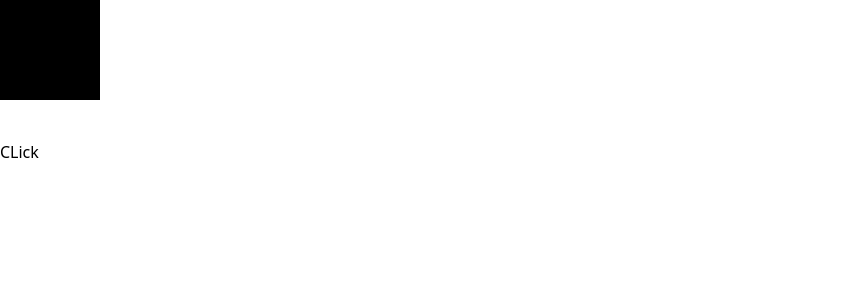
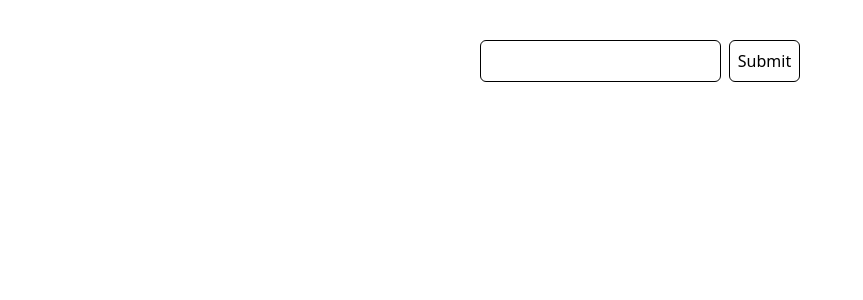
Before and after one commit to powerfultraveling/react-base, a React (Vite) app: page / in a window 1280 px wide. Shown: the top 300 px of the page, without its empty margins (0-863 px from the left). Built offline with nearby package versions, Linux system fonts and the light colour scheme.

Commit message:
added fetch method; add style

```diff
--- a/package.json
+++ b/package.json
@@ -10,6 +10,7 @@
     "preview": "vite preview"
   },
   "dependencies": {
+    "axios": "^1.6.2",
     "react": "^18.2.0",
     "react-dom": "^18.2.0"
   },
--- a/src/App.tsx
+++ b/src/App.tsx
@@ -1,31 +1,30 @@
-import { AnimalType } from "./libs/enum";
-import { useState } from "react";
-import AnimalFigure from "./components/AnimalFigure";
+import { useState, useMemo } from "react";
+
+import SearchForm from "./components/SearchImage/SearchForm";
+import ImageList from "./components/SearchImage/ImageList";
+
+import fetchImage from "./libs/support/fetchImage";
 
 function App() {
-  const [animals, setAnimals] = useState([]);
-  const animalTypes = [AnimalType.CAT, AnimalType.COW, AnimalType.BIRD];
+  const [images, setImages] = useState([]);
+  const normalizedImages = useMemo(() => {
+    return images.map(({ id, urls }) => ({ id, url: urls.small }));
+  }, [images]);
 
-  function addAnimal() {
-    const randomAnimal =
-      animalTypes[Math.floor(Math.random() * animalTypes.length)];
+  async function searchImage(term: string) {
+    const images = await fetchImage(term);
 
-    setAnimals([...animals, randomAnimal]);
+    console.log("image", images.results);
+
+    setImages(images.results);
   }
-
   return (
-    <>
-      {animals}
-      <div className="head bg-black w-10 h-10"></div>
-      <div>
-        <button onClick={addAnimal} className="mb-20 pt-10">
-          CLick
-        </button>
+    <div className="py-10">
+      <div className="flex justify-center mb-10">
+        <SearchForm handleSubmit={searchImage} />
       </div>
-      {animals.map((animal) => (
-        <AnimalFigure type={animal} />
-      ))}
-    </>
+      <ImageList images={normalizedImages} />
+    </div>
   );
 }
 
--- /dev/null
+++ b/src/components/SearchImage/ImageCard.tsx
@@ -0,0 +1,12 @@
+interface Props {
+  image: {
+    id: string;
+    url: string;
+  };
+}
+
+function ImageCard({ image }: Props) {
+  return <img className="mb-2 rounded-md" src={image.url} />;
+}
+
+export default ImageCard;
--- /dev/null
+++ b/src/components/SearchImage/ImageList.tsx
@@ -0,0 +1,14 @@
+import ImageCard from "./ImageCard";
+import type { Image } from "../../libs/types";
+
+interface Props {
+  images: Image[];
+}
+
+function ImageList({ images }: Props) {
+  const imageCards = images.map((image) => <ImageCard image={image} />);
+
+  return <div className="columns-2 md:columns-3 px-10">{imageCards}</div>;
+}
+
+export default ImageList;
--- /dev/null
+++ b/src/components/SearchImage/SearchForm.tsx
@@ -0,0 +1,35 @@
+import { useState } from "react";
+import type { ChangeEvent, FormEvent } from "react";
+
+interface Props {
+  handleSubmit: (term: string) => void;
+}
+
+function SearchForm({ handleSubmit }: Props) {
+  const [term, setTerm] = useState("");
+
+  function onSubmit(e: FormEvent) {
+    e.preventDefault();
+
+    handleSubmit(term);
+  }
+
+  function handleInput(e: ChangeEvent) {
+    const value = (e.target as HTMLInputElement).value;
+
+    setTerm(value);
+  }
+
+  return (
+    <form onSubmit={onSubmit} className="flex items-center space-x-2">
+      <input
+        value={term}
+        onChange={handleInput}
+        className="px-1 py-2 border border-black rounded-md"
+      />
+      <button className="button rounded-md">Submit</button>
+    </form>
+  );
+}
+
+export default SearchForm;
--- a/src/index.css
+++ b/src/index.css
@@ -2,8 +2,7 @@
 @tailwind components;
 @tailwind utilities;
 
-.head {
-  background-color: black;
-  width: 100px;
-  height: 100px;
+
+.button {
+  @apply border border-black cursor-pointer p-2 hover:bg-black hover:text-white;
 }
--- /dev/null
+++ b/src/libs/support/fetchImage.tsx
@@ -0,0 +1,18 @@
+import axios from "axios";
+
+const ACCESS_KEY = "2X8UNd5jRa78A-kqszFu-QfvsSK7w3UvzuOgtN8XNBM";
+const BASE_URL = "https://api.unsplash.com/search/photos";
+
+async function fetchImage(term: string) {
+  const response = await axios({
+    baseURL: BASE_URL,
+    headers: { Authorization: `Client-ID ${ACCESS_KEY}` },
+    params: {
+      query: term,
+    },
+  });
+
+  return response.data;
+}
+
+export default fetchImage;
--- a/src/libs/types.ts
+++ b/src/libs/types.ts
@@ -0,0 +1,4 @@
+export interface Image  {
+    id: string;
+    url: string;
+}
```
Also changed, not shown: 1 other file (tests, documents, lock files or other folders).
